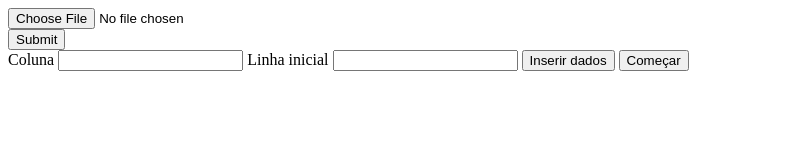
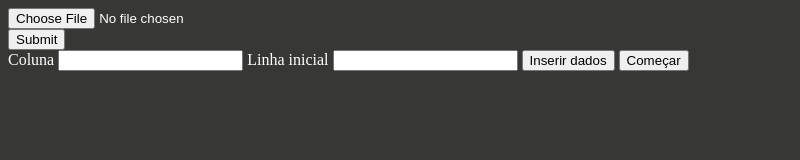
Before and after one commit to tavieto/gleiba-electron, an Electron app: page index.html in a window 800 px wide. Drawn offline with nearby package versions, Linux system fonts and the light colour scheme.

Commit message:
Dark mode

```diff
--- a/index.html
+++ b/index.html
@@ -5,6 +5,7 @@
     <title>Gleiba</title>
     <!-- https://electronjs.org/docs/tutorial/security#csp-meta-tag -->
     <meta http-equiv="Content-Security-Policy" content="script-src 'self' 'unsafe-inline';" />
+    <link rel="stylesheet" href="style/main.css">
   </head>
   <body>
     <form action="file-upload" method="POST" enctype="multipart/form-data">
--- a/style/main.css
+++ b/style/main.css
@@ -0,0 +1,4 @@
+body {
+    background-color: rgb(55, 56, 53);
+    color: #FFF
+}
```
